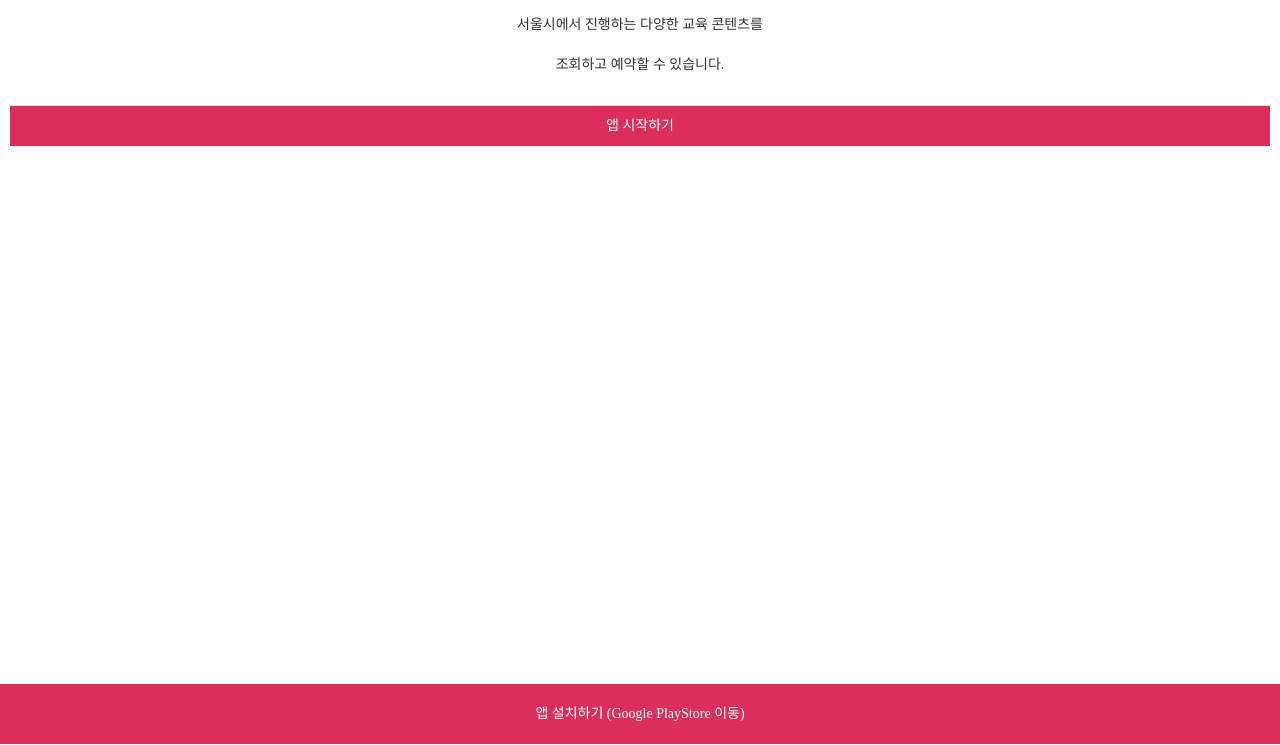
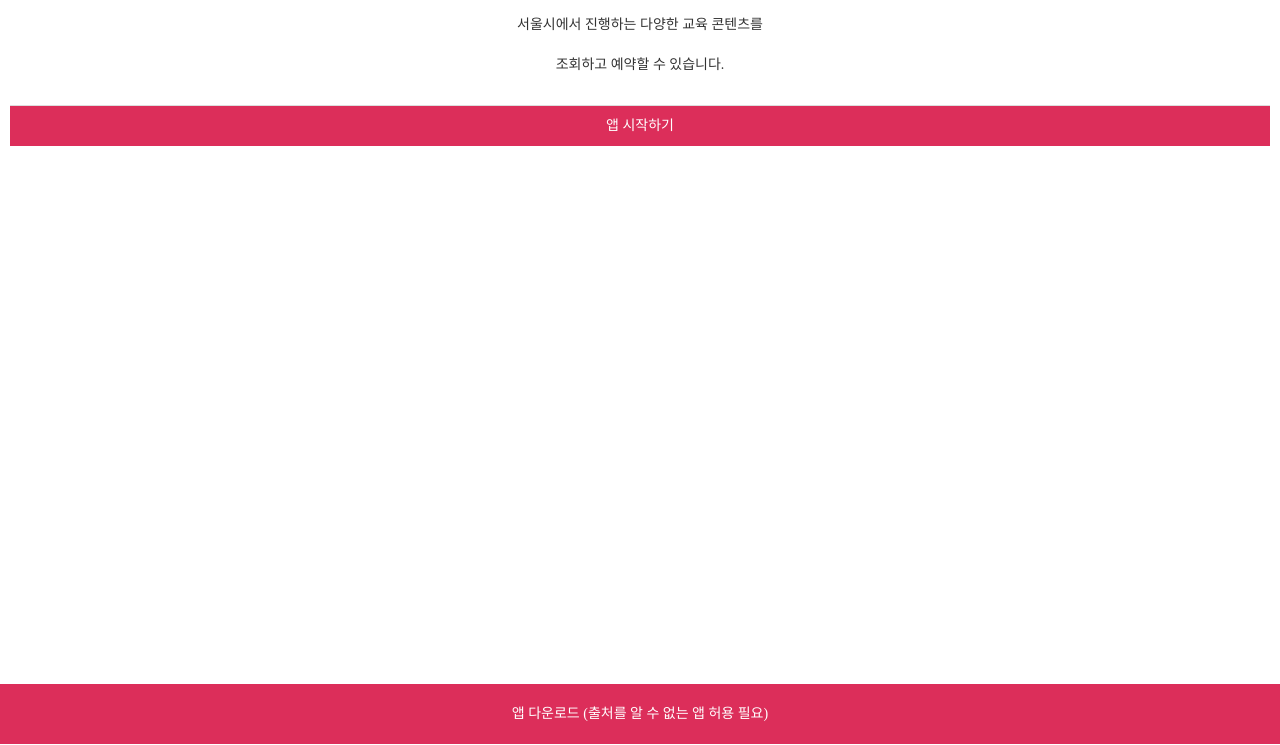
Before and after one commit to lgcjh0s/learnseoul, a plain HTML site: page index.html in a window 1280 px wide. Shown: the part 55-800 px from the top of the page. Drawn offline with Linux system fonts and the light colour scheme.

Commit message:
Update index.html

```diff
--- a/index.html
+++ b/index.html
@@ -33,7 +33,7 @@
 		</div>
 		<footer>
 			<div id="download" style="background-color:#dc2e5a;text-align:center;height:60px;line-height:60px;color:#fff;">
-			앱 설치하기 (Google PlayStore 이동)
+			앱 다운로드 (출처를 알 수 없는 앱 허용 필요)
 			</div>
 		</footer>
 	</div>
```
